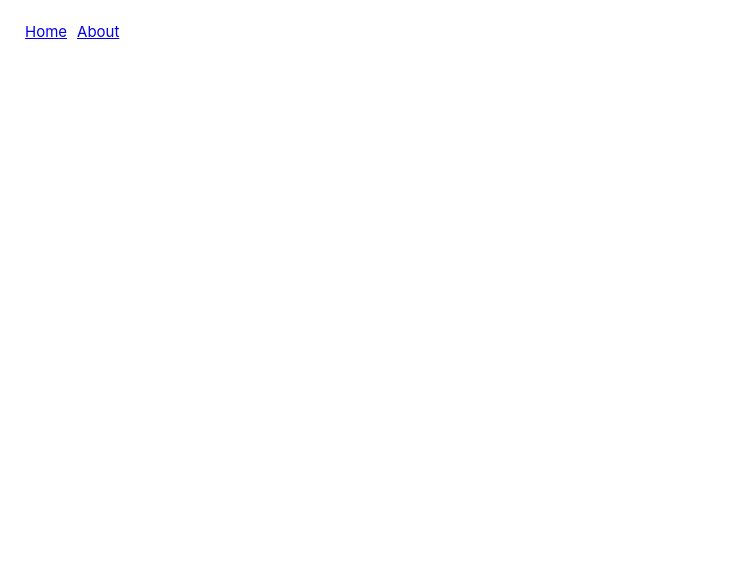
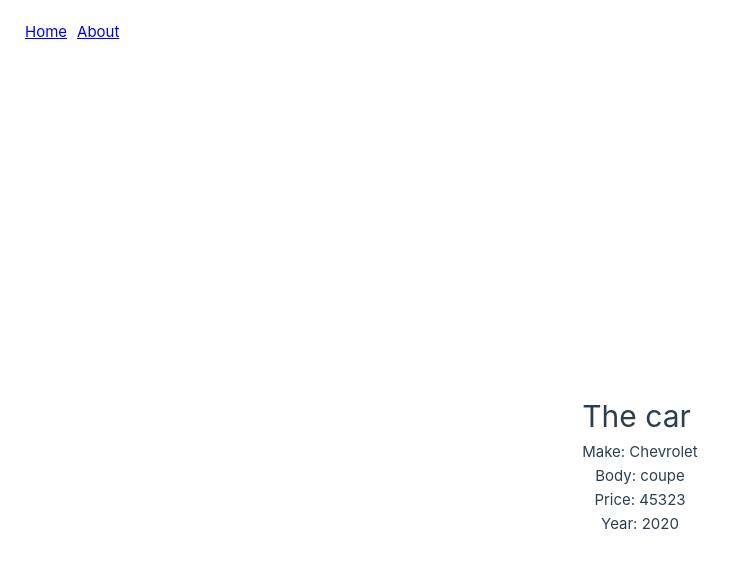
Before and after one commit to martiniucanastasia/vue-routing, a Vue app: page /car/1 in a window 1280 px wide. Before the commit this address had no page. Shown: the top 568 px of the page, without its empty margins (0-735 px from the left). Built offline with nearby package versions, Linux system fonts and the light colour scheme.

Commit message:
Add dynamic/programmatic routing

```diff
--- a/src/router/index.js
+++ b/src/router/index.js
@@ -1,19 +1,25 @@
 import { createRouter, createWebHistory } from "vue-router";
 import HomeView from "../views/HomeView.vue";
 import AboutView from "../views/AboutView.vue";
+import CarView from "../views/CarView.vue"
 
 export const router = createRouter({
   history: createWebHistory(import.meta.env.BASE_URL),
   routes: [
     {
       path: "/",
-      name: "Home",
+      name: "home",
       component: HomeView,
     },
     {
       path: "/about",
-      name: "About",
+      name: "about",
       component: AboutView,
+    },
+    {
+      path: "/car/:id",
+      name: "car",
+      component: CarView,
     },
   ],
 });
--- /dev/null
+++ b/src/views/CarView.vue
@@ -0,0 +1,30 @@
+<script setup>
+import { useRoute } from 'vue-router';
+import { ref, onBeforeMount } from 'vue';
+import cars from "../data.json"
+
+const car = ref(null)
+const route = useRoute();
+const { id } = route.params
+
+onBeforeMount(() => {
+    car.value = cars.find(c => c.id === parseInt(id))
+})
+
+</script>
+
+
+<template>
+    <div class="container">
+        <div v-if="car">
+            <h1>The car</h1>
+            <p>Make: {{ car.make }}</p>
+            <p>Body: {{ car.body }}</p>
+            <p>Price: {{ car.price }}</p>
+            <p>Year: {{ car.year }}</p>
+        </div>
+        <div v-else>
+            <h1>Car not found</h1>
+        </div>
+    </div>
+</template>
--- a/src/views/HomeView.vue
+++ b/src/views/HomeView.vue
@@ -1,7 +1,10 @@
 <script setup>
 import carsData from "../data.json";
 import { ref } from "vue";
+import { useRouter } from "vue-router";
 
+
+const router = useRouter();
 const cars = ref(carsData);
 </script>
 
@@ -10,7 +13,12 @@
 
     <h1>Our cars</h1>
     <div class="cards">
-      <div v-for="car in cars" :key="car.id" class="card">
+      <div
+      v-for="car in cars"
+      :key="car.id"
+      class="card"
+      @click="() => router.push(`/car/${car.id}`)"
+      >
       <h1>{{ car.make }}</h1>
       <p>${{ car.price }}</p>
       </div>
```
